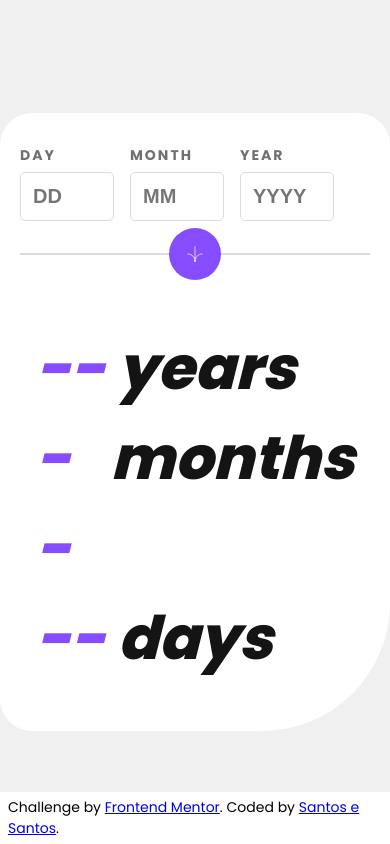
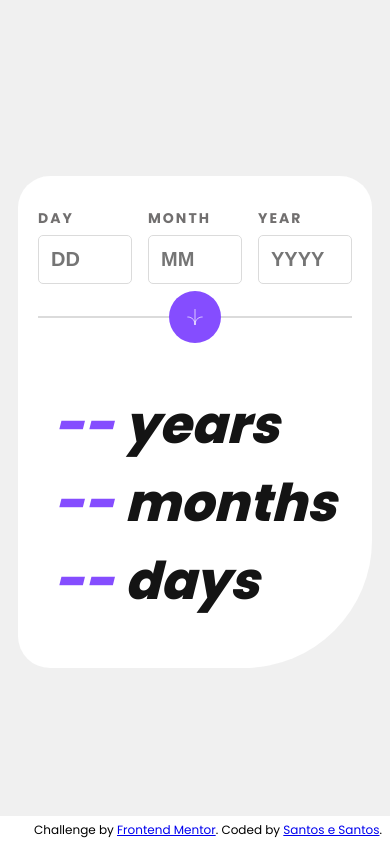
Before and after one commit to santosesantos/age-calculator-2077, a Next.js app: page / in a window 390 px wide. Built offline with nearby package versions, Linux system fonts and the light colour scheme.

Commit message:
fix: Responsiveness

```diff
--- a/src/pages/index.tsx
+++ b/src/pages/index.tsx
@@ -19,7 +19,8 @@ export default function Home() {
         <title>Age Calculator 2077</title>
         <link rel="icon" type="image/x-icon" href="./favicon.ico" />
       </Head>
-      <div className={`main-container ${poppins.className}`}>
+      <div className="main-container">
+        <div className={`calculator-container ${poppins.className}`}>
           <div className="inputs-container">
             <Input title="DAY" type="day" digits={2} />
             <Input title="MONTH" type="month" digits={2} />
@@ -28,6 +29,7 @@ export default function Home() {
           <ErrorDisplay />
           <Divider />
           <Display />
+        </div>
       </div>
       <footer>
         <div className={`${poppins.className}`}>
--- a/src/styles/display.scss
+++ b/src/styles/display.scss
@@ -28,7 +28,7 @@
     }
   }
 
-  @media (min-width: 600px) {
+  @media (min-width: 992px) {
     font-size: $fz-title;
   }
 }
--- a/src/styles/divider.scss
+++ b/src/styles/divider.scss
@@ -31,8 +31,8 @@
     img {
       align-self: flex-end;
 
-      width: 2.3rem;
-      height: 2.3rem;
+      width: 2.8rem;
+      height: 2.8rem;
     }
   }
 
--- a/src/styles/globals.scss
+++ b/src/styles/globals.scss
@@ -12,10 +12,8 @@
 
 html,
 body {
-  max-width: 100vw;
-  max-height: 100vh;
-  overflow-x: hidden;
-  overflow-y: hidden;
+  width: 100vw;
+  height: 100vh;
   background-color: $neutral-off-white;
 
   font-family: inherit;
@@ -28,6 +26,18 @@ body {
 }
 
 .main-container {
+  display: flex;
+  flex-direction: column;
+  align-items: center;
+  justify-content: center;
+
+  padding: 26px;
+
+  width: 100vw;
+  height: 100vh;
+}
+
+.calculator-container {
   background-color: $neutral-white;
   border-radius: 32px;
   border-bottom-right-radius: 128px;
@@ -36,7 +46,6 @@ body {
   flex-direction: column;
   gap: 2rem;
 
-  margin: 50% 0;
   padding: 32px 20px;
 
   overflow: hidden;
@@ -63,17 +72,23 @@ footer {
   display: flex;
   justify-content: flex-end;
 
-  font-size: 14px;
+  font-size: 12px;
+}
+
+@media (min-width: 600px) {
+  footer {
+    font-size: 14px;
+  }
 }
 
 @media (min-width: 992px) {
-  .main-container {
+  .calculator-container {
     gap: 1.3rem;
 
     padding: 32px 58px;
     padding-bottom: 12px;
 
-    width: 70vw;
+    width: 70%;
   }
 
   .inputs-container {
@@ -82,7 +97,7 @@ footer {
 }
 
 @media (min-width: 1200px) {
-  .main-container {
-    width: 60vw;
+  .calculator-container {
+    width: 60%;
   }
 }
--- a/src/styles/variables.scss
+++ b/src/styles/variables.scss
@@ -6,7 +6,7 @@ $fz-title: 39px;
 $fz-input-sm: 20px;
 $fz-label-sm: 14px;
 $fz-error-sm: 8px;
-$fz-title-sm: 30px;
+$fz-title-sm: 26px;
 
 $primary-color: #854dff;
 $secondary-color: #ff5757;
```
Lines whose indentation alone changed are shown as unchanged.
